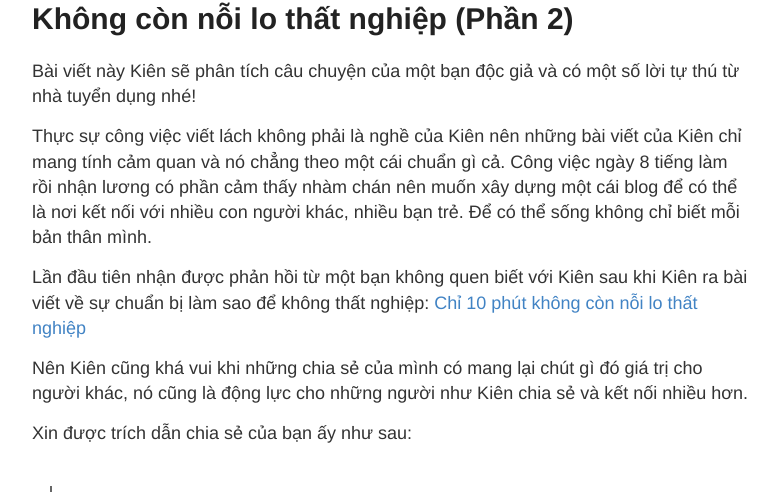
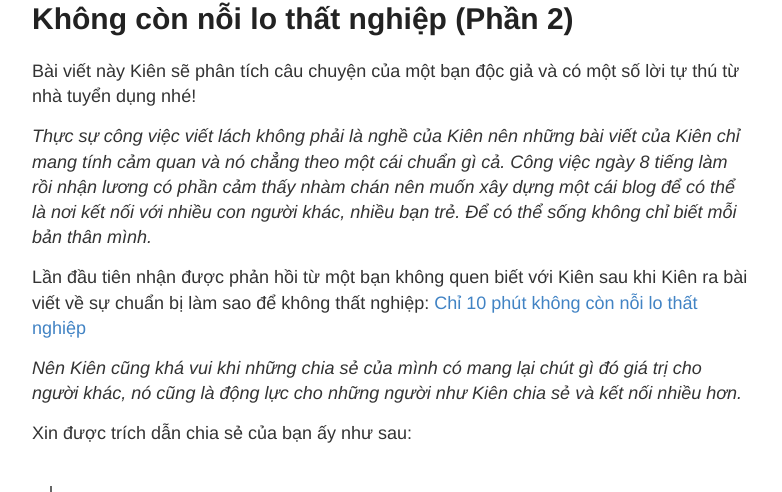
Before and after one commit to trungkien1503/blog, a Jekyll site: the page built from _posts/2017-05-07-that-nghiep-chi-con-la-qua-khu-part2.md, in a window 1280 px wide. Shown: the part 168-660 px from the top of the page, without its empty margins (248-1030 px from the left). Built offline with Jekyll 4.4.1, drawn with Linux system fonts in a browser that asks for light colours.

```diff
--- a/_posts/2017-05-07-that-nghiep-chi-con-la-qua-khu-part2.md
+++ b/_posts/2017-05-07-that-nghiep-chi-con-la-qua-khu-part2.md
@@ -4,13 +4,13 @@ title: Không còn nỗi lo thất nghiệp (Phần 2)
 ---
 Bài viết này Kiên sẽ phân tích câu chuyện của một bạn độc giả và có một số lời tự thú từ nhà tuyển dụng nhé!
 
-Thực sự công việc viết lách không phải là nghề của Kiên nên những bài viết của Kiên chỉ mang tính cảm quan và nó chẳng theo một cái chuẩn gì cả. Công việc ngày 8 tiếng làm rồi nhận lương có phần cảm thấy nhàm chán nên muốn xây dựng một cái blog để có thể là nơi kết nối với nhiều con người khác, nhiều bạn trẻ.
-Để có thể sống không chỉ biết mỗi bản thân mình.
+*Thực sự công việc viết lách không phải là nghề của Kiên nên những bài viết của Kiên chỉ mang tính cảm quan và nó chẳng theo một cái chuẩn gì cả. Công việc ngày 8 tiếng làm rồi nhận lương có phần cảm thấy nhàm chán nên muốn xây dựng một cái blog để có thể là nơi kết nối với nhiều con người khác, nhiều bạn trẻ.
+Để có thể sống không chỉ biết mỗi bản thân mình.*
 
 Lần đầu tiên nhận được phản hồi từ một bạn không quen biết với Kiên sau khi Kiên ra bài viết về sự chuẩn bị làm sao để không thất nghiệp:
 [Chỉ 10 phút không còn nỗi lo thất nghiệp](http://phantrungkien.org/that-nghiep-chi-con-la-qua-khu/)
 
-Nên Kiên cũng khá vui khi những chia sẻ của mình có mang lại chút gì đó giá trị cho người khác, nó cũng là động lực cho những người như Kiên chia sẻ và kết nối nhiều hơn.
+*Nên Kiên cũng khá vui khi những chia sẻ của mình có mang lại chút gì đó giá trị cho người khác, nó cũng là động lực cho những người như Kiên chia sẻ và kết nối nhiều hơn.*
 
 Xin được trích dẫn chia sẻ của bạn ấy như sau:
 > Hì,ko biêt e có đang làm phiền a ko.
```
